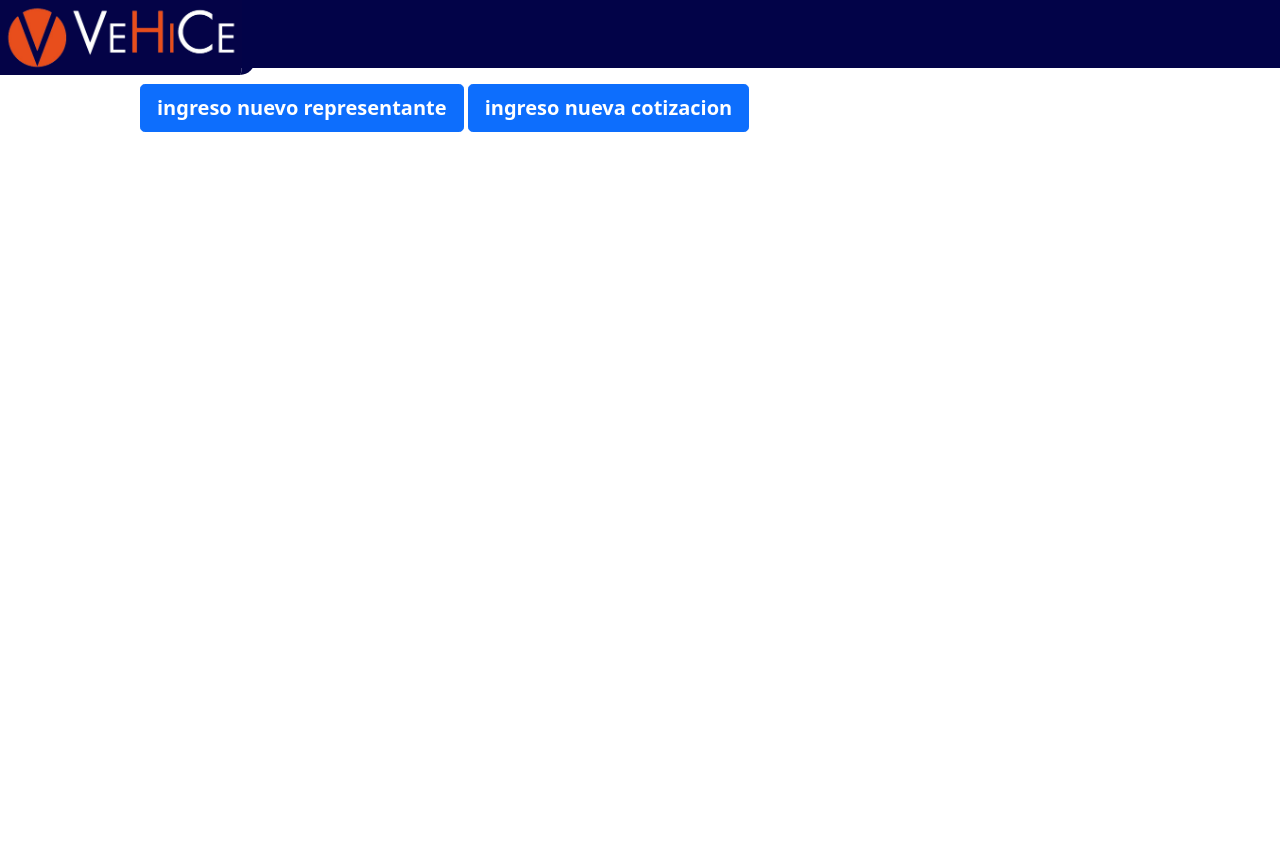
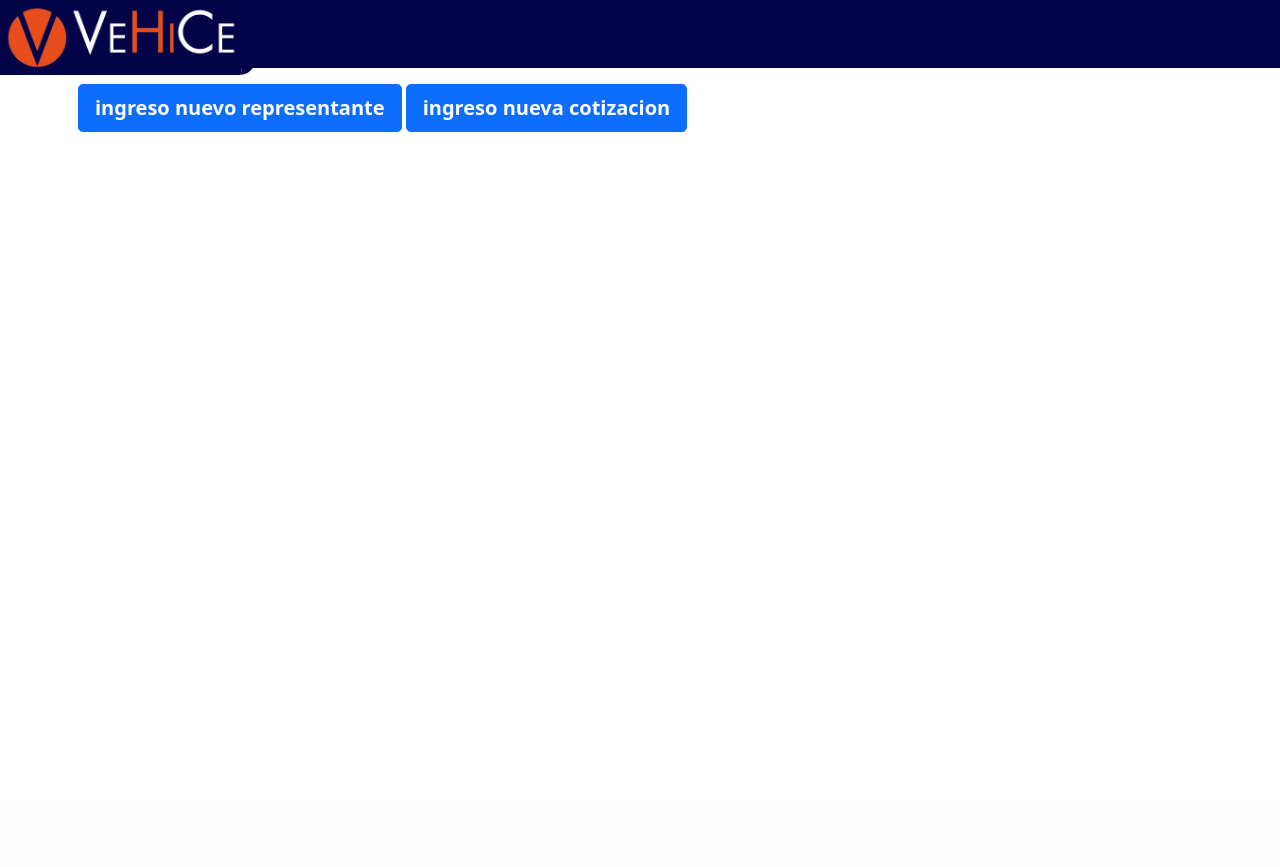
Before and after one commit to panconpan99/web, a Django app: page / in a window 1280 px wide. Shown: the top 867 px of the page. After the commit the page ends 132 px from the top, so only its background shows below. Run offline with Django 3.2, Linux system fonts and the light colour scheme.

Commit message:
only to get to the 90th commit

```diff
--- a/web_vehice/templates/app_1/home.html
+++ b/web_vehice/templates/app_1/home.html
@@ -4,7 +4,7 @@
 <link rel="stylesheet" href="{% static 'css/homestyle.css'%}"alt="home" >
 {%endblock%}
 {% block content %}
-<div class="container d-flex justify-content-center min-vh-100">
+<div class="container d-flex">
     <div class="row vertical-center-row g-6">
         <div class="h-100 col align-items-center g-3">
             <div class="justify-content-center" style="width: 1000px">
```
